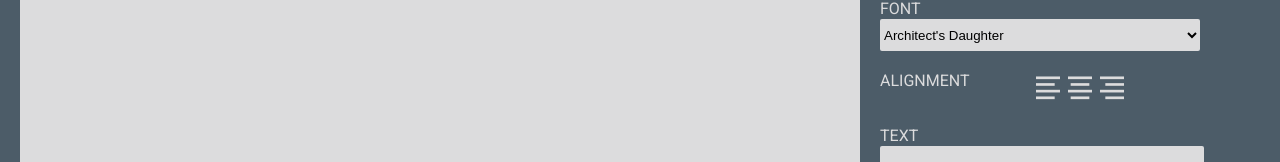
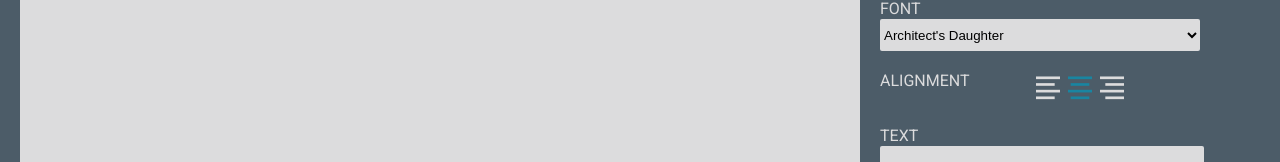
Before and after one commit to trianacerda/react-blog-builder, a React (Create React App) app: page / in a window 1280 px wide. Shown: the part 209-371 px from the top of the page. Built offline with nearby package versions, Linux system fonts and the light colour scheme; a web font is replaced by a local one.

Commit message:
added default align to center + text rending to post now

```diff
--- a/src/views/Home/Home.js
+++ b/src/views/Home/Home.js
@@ -11,13 +11,13 @@ export default function Home() {
   const [title, setTitle] = useState('')
   const [subtitle, setSubtitle] = useState('')
   const [font, setFont] = useState('')
-  const [align, setAlign] = useState()
+  const [align, setAlign] = useState('center')
   const [text, setText] = useState('')
 
   return (
     <main>
       {/* pass the state variables as props to the presentational components */}
-      <Preview title={title} subtitle={subtitle} font={font} align={align} />
+      <Preview title={title} subtitle={subtitle} font={font} align={align} text={text} />
       <Editor
         title={title}
         setTitle={setTitle}
```
